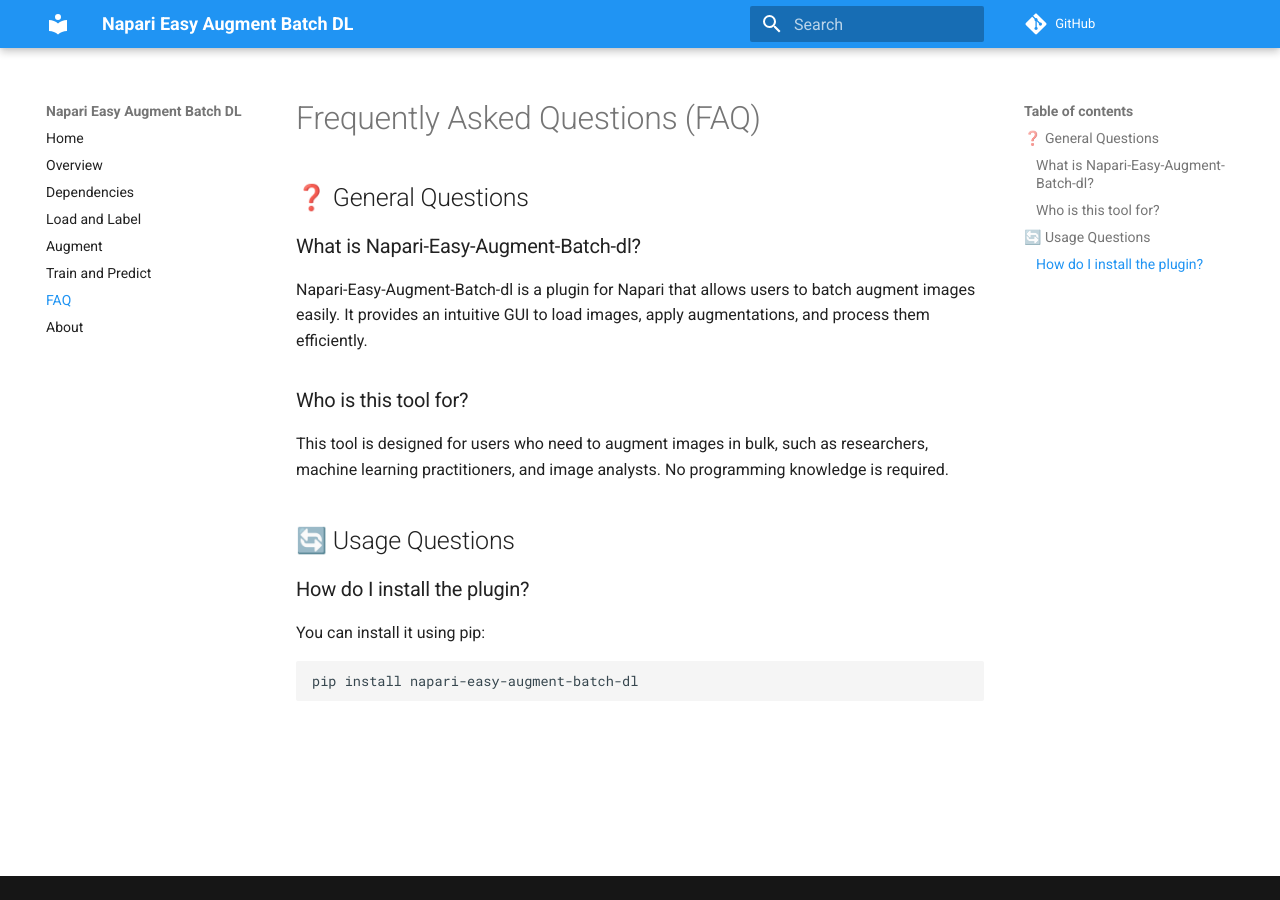
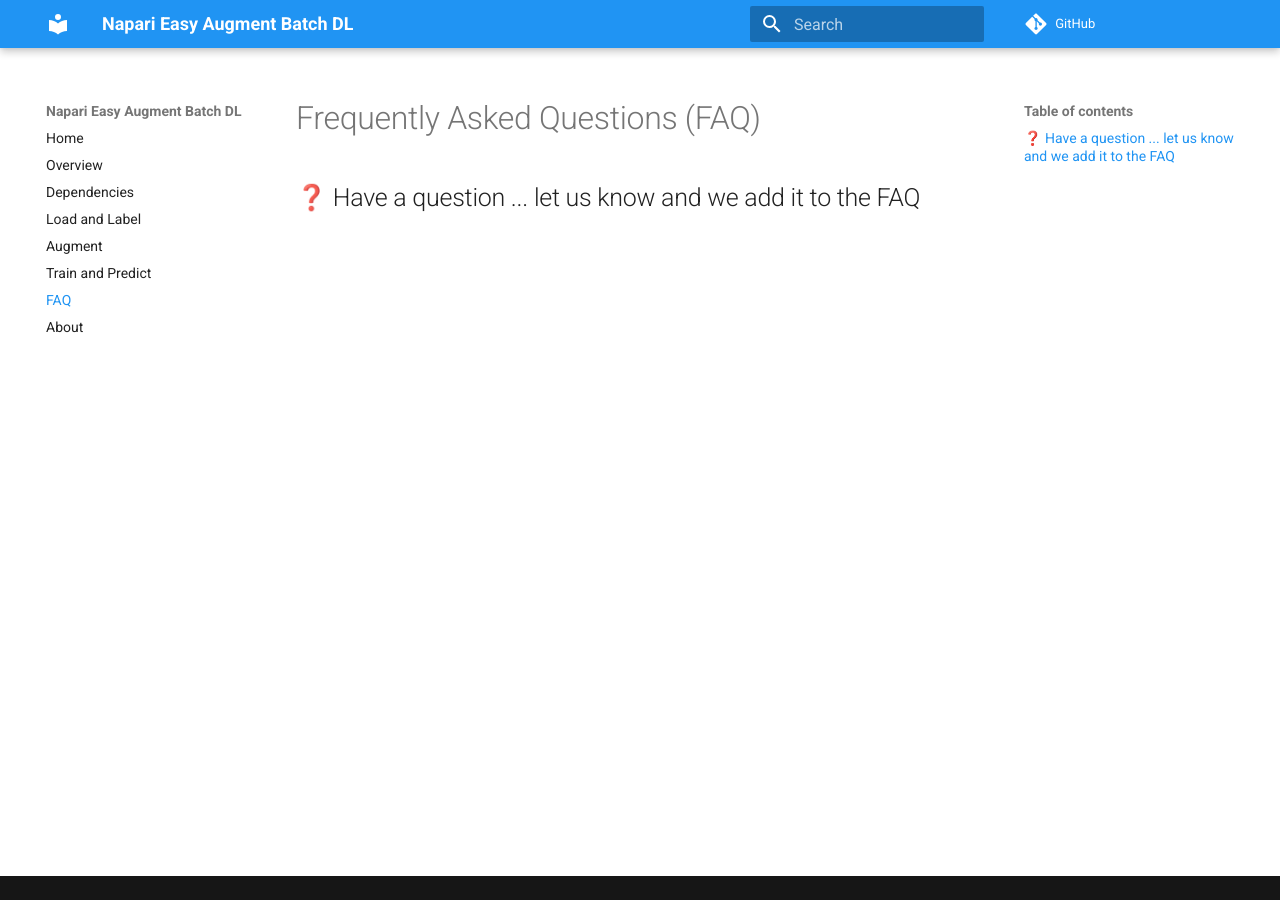
Before and after one commit to True-North-Intelligent-Algorithms/napari-easy-augment-batch-dl, an MkDocs documentation site: the page built from docs/faq.md, in a window 1280 px wide. Built offline with MkDocs 1.6.1 and Material for MkDocs 9.7.7, drawn with Linux system fonts in a browser that asks for light colours.

Commit message:
Iterate on docs

````diff
--- a/docs/faq.md
+++ b/docs/faq.md
@@ -1,17 +1,3 @@
 # Frequently Asked Questions (FAQ)
 
-## ❓ General Questions
-
-### What is Napari-Easy-Augment-Batch-dl?
-Napari-Easy-Augment-Batch-dl is a plugin for Napari that allows users to batch augment images easily. It provides an intuitive GUI to load images, apply augmentations, and process them efficiently.
-
-### Who is this tool for?
-This tool is designed for users who need to augment images in bulk, such as researchers, machine learning practitioners, and image analysts. No programming knowledge is required.
-
-## 🔄 Usage Questions
-
-### How do I install the plugin?
-You can install it using pip:
-```sh
-pip install napari-easy-augment-batch-dl
-```
+## ❓ Have a question ... let us know and we add it to the FAQ
````
Also changed, not shown: docs/index.md (+4 -4 lines), docs/overview.md (+2 -2 lines), docs/train_and_predict.md (+3 -3 lines), docs/images/label_box_and_labels.png.
